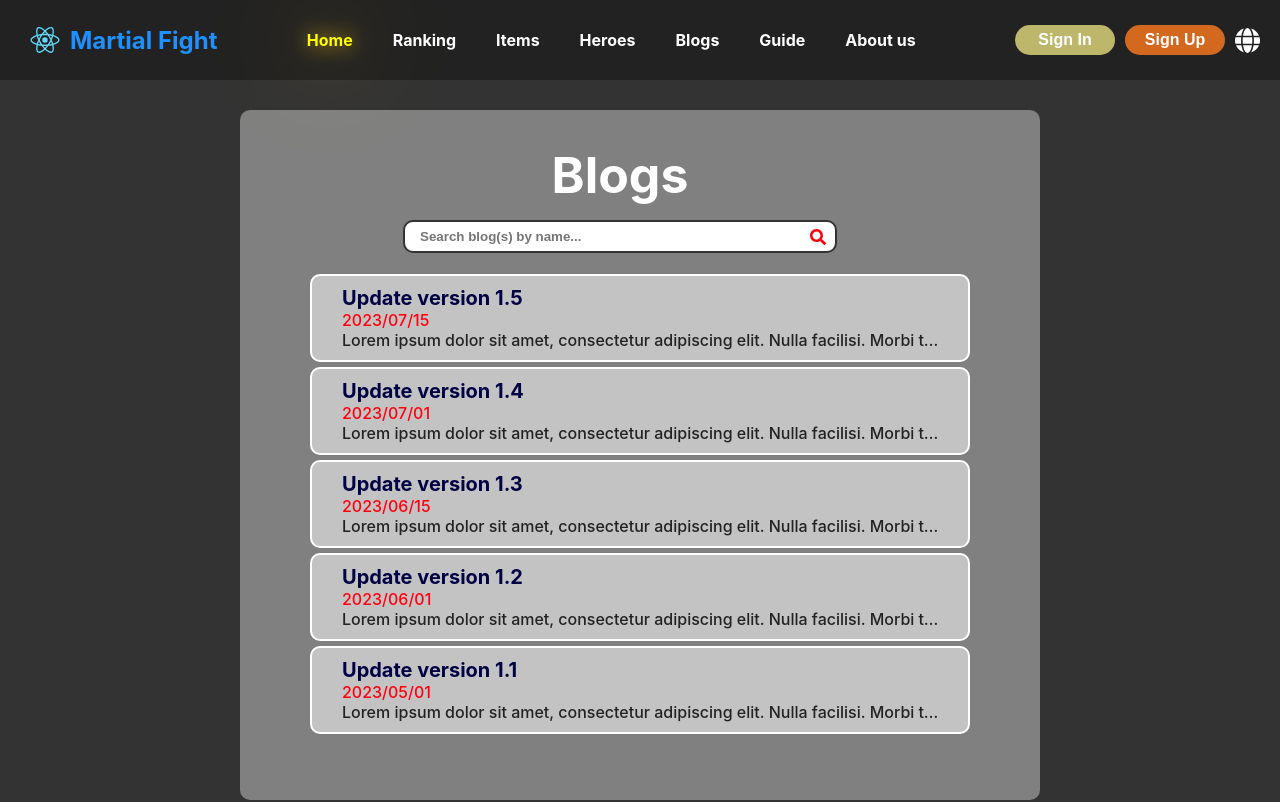
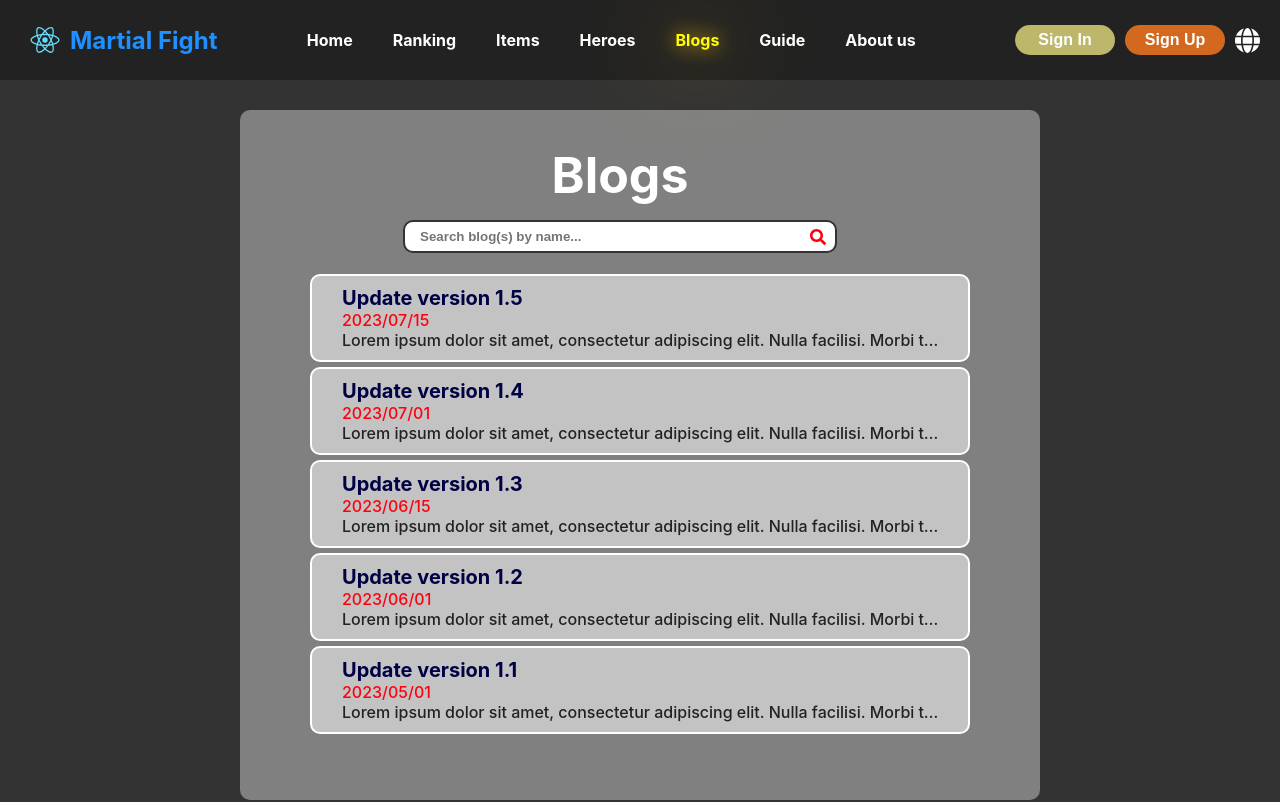
Before and after one commit to nguyentoann21/MartialFight, a React (Create React App) app in the folder mf-frontend/: page /blog in a window 1280 px wide. Shown: the top 802 px of the page. Built offline with nearby package versions, Linux system fonts and the light colour scheme.

Commit message:
resolve active other tab reload back active Home

```diff
--- a/mf-frontend/src/components/Layouts/MainLayout/Header/index.js
+++ b/mf-frontend/src/components/Layouts/MainLayout/Header/index.js
@@ -1,11 +1,28 @@
-import React, { useState } from 'react';
+import React, { useState, useEffect } from 'react';
 import { FaGlobe } from 'react-icons/fa';
 import { ReactComponent as LogoGame } from '../../../../logo.svg';
-import { Link } from 'react-router-dom';
+import { Link, useLocation } from 'react-router-dom';
 import './header.scss';
 
 function Header() {
-  const [activeTab, setActiveTab] = useState('Home');
+  const location = useLocation();
+
+  const getActiveTabFromPath = (path) => {
+    if (path === '/') return 'Home';
+    if (path === '/ranking') return 'Ranking';
+    if (path === '/items') return 'Items';
+    if (path === '/heroes') return 'Heroes';
+    if (path === '/blog') return 'Blogs';
+    if (path === '/guide') return 'Guide';
+    if (path === '/about-us') return 'About us';
+    return 'Home';
+  }
+
+  useEffect(() => {
+    setActiveTab(getActiveTabFromPath(location.pathname));
+  }, [location]);
+
+  const [activeTab, setActiveTab] = useState(getActiveTabFromPath(location.pathname));
 
   const handleTabClick = (tabName) => {
     setActiveTab(tabName);
```
